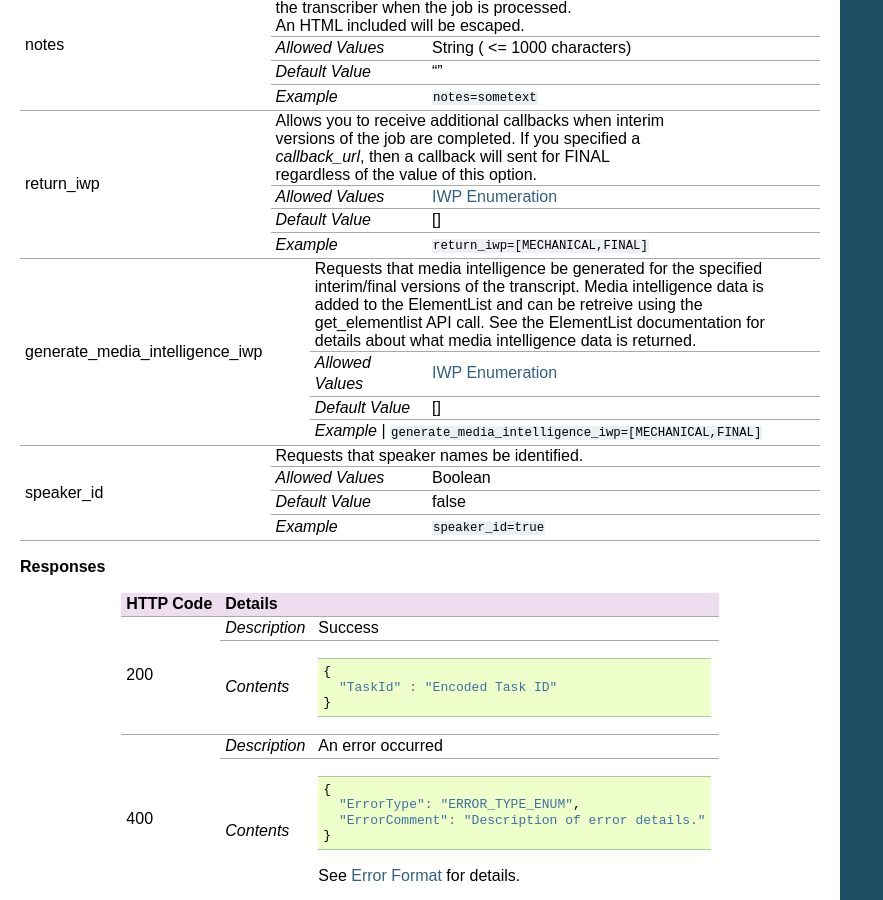
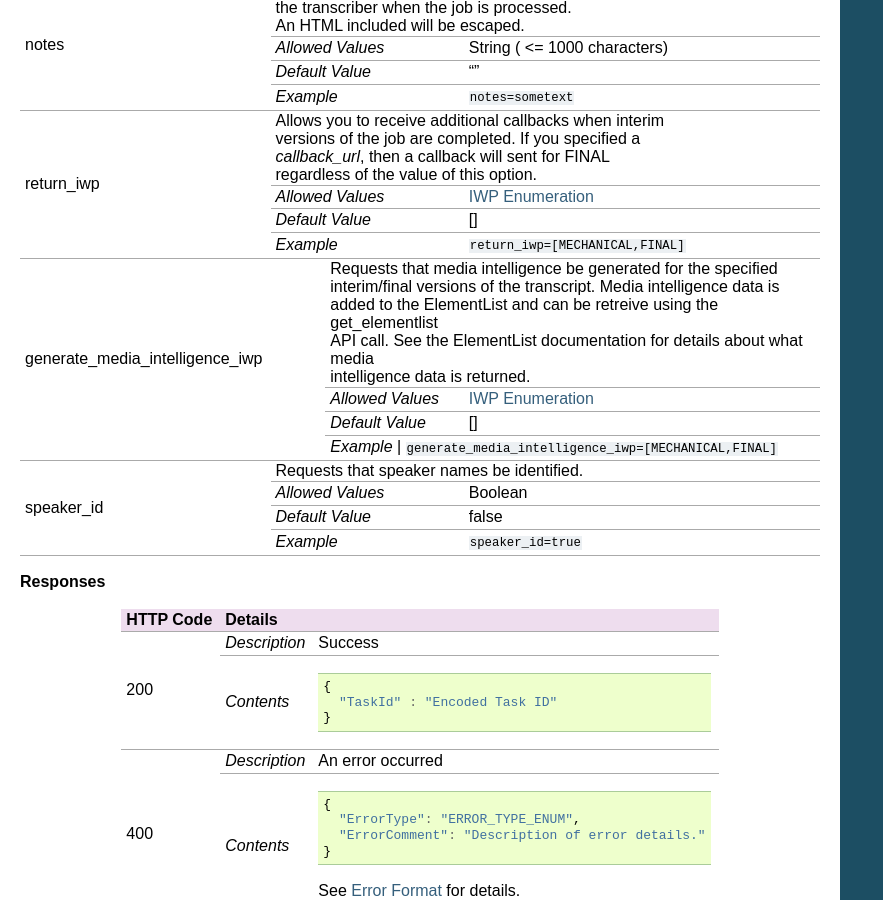
Before and after one commit to cielo24/Docs, a Sphinx documentation site: the page built from api/source/job_control/perform_transcription.rst, in a window 1280 px wide and 900 px high, scrolled down 1974 px. Shown: the whole window, without its empty margins (0-883 px from the left). Built offline with Sphinx 7.4.7, drawn with Linux system fonts in a browser that asks for light colours.

Commit message:
Fix MORE whitespace issues

```diff
--- a/api/source/job_control/perform_transcription.rst
+++ b/api/source/job_control/perform_transcription.rst
@@ -188,11 +188,11 @@ See :ref:`callback documentation <callbacks-label>` for details.
 +-------------------------+--------+---------+----------------------------------------------------------------------+
 | generate_media_intelligence_iwp  | .. raw:: html                                                                  |
 |                                  |                                                                                |
-|                                  |  Requests that media intelligence be generated for the specified interim/final |
-|                                  |  versions of the transcript. Media intelligence data is added to the           |
-|                                  |  ElementList and can be retreive using the get_elementlist API call. See the   |
-|                                  |  ElementList documentation for details about what media intelligence data is   |
-|                                  |  returned.                                                                     |
+|                                  |  Requests that media intelligence be generated for the specified </br>         |
+|                                  |  interim/final versions of the transcript. Media intelligence data is</br>     |
+|                                  |  added to the ElementList and can be retreive using the get_elementlist</br>   |
+|                                  |  API call. See the ElementList documentation for details about what media</br> |
+|                                  |  intelligence data is returned.                                                |
 |                                  |                                                                                |
 |                                  +------------------+-------------------------------------------------------------+
 |                                  | `Allowed Values` | :ref:`iwp-label`                                            |
```
